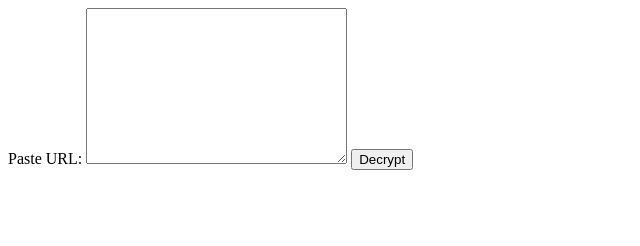
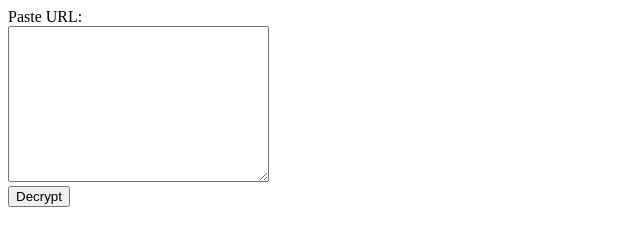
Before and after one commit to kendlbat/encrypted-web, a website: page big.html in a window 1280 px wide. Shown: the whole page, without its empty margins (0-640 px from the left). Drawn offline with Linux system fonts and the light colour scheme.

Commit message:
Add linebreaks to big.js

```diff
--- a/big.html
+++ b/big.html
@@ -6,8 +6,8 @@
     <title>Big File Decryption</title>
 </head>
 <body>
-    <label for="in">Paste URL:</label>
-    <textarea name="in" id="in" cols="30" rows="10"></textarea>
+    <label for="in">Paste URL:</label><br>
+    <textarea name="in" id="in" cols="30" rows="10"></textarea><br>
     <button type="button" id="decbtn">Decrypt</button>
     <script src="big.js"></script>
 </body>
```
